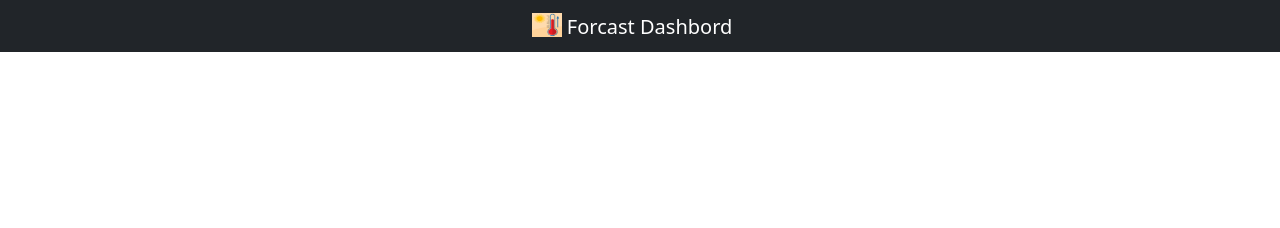
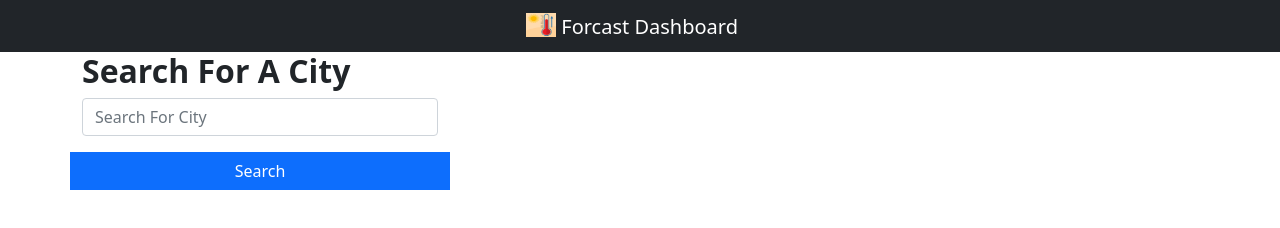
Before and after one commit to Dmj22/Forcaster, a plain HTML site: page index.html in a window 1280 px wide. Drawn offline with nearby package versions, Linux system fonts and the light colour scheme.

Commit message:
city search box

```diff
--- a/index.html
+++ b/index.html
@@ -13,10 +13,27 @@
         <div class="container-fluid">
           <a class="navbar-brand mb-0 h1 w-100 text-center" href="#">
             <img src="./assets/images/summer-g3384104ed_640.png" alt="" width="30" height="24" class="d-inline-block align-text-top">
-            Forcast Dashbord
+            Forcast Dashboard
           </a>
         </div>
       </nav>
+
+
+      <section class="container">
+      <div class="row">
+        <div class="col-4 ">
+            <h3 class="fs-2 fw-bold">Search For A City</h3>
+            <div class="input-group mb-3">
+                <input type="text" class="form-control" placeholder="Search For City" aria-label="Search For City" aria-describedby="button-addon2">
+              </div>
+            <div class="row bg-primary">
+                <button class="btn btn-outline-White bg-primary text-white" type="button" id="btn">Search</button>
+            </div>
+
+
+
+    </section>
+
   <script src="./assets/js/script.js"></script>
 </body>
 </html>
```
